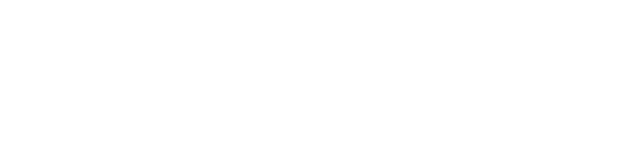
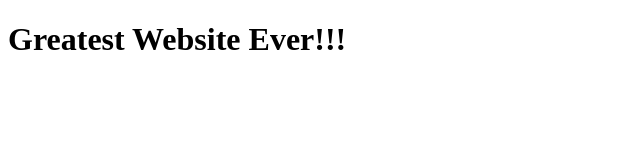
Before and after one commit to MaianneThornton/GitBranches, a plain HTML site: page index.html in a window 1280 px wide. Shown: the whole page, without its empty margins (0-640 px from the left). Drawn offline with Linux system fonts and the light colour scheme.

Commit message:
Added h1 element

```diff
--- a/index.html
+++ b/index.html
@@ -8,6 +8,6 @@
   <title>Git Branches</title>
 </head>
 <body>
-
+  <h1>Greatest Website Ever!!!</h1>
 </body>
 </html>
```
